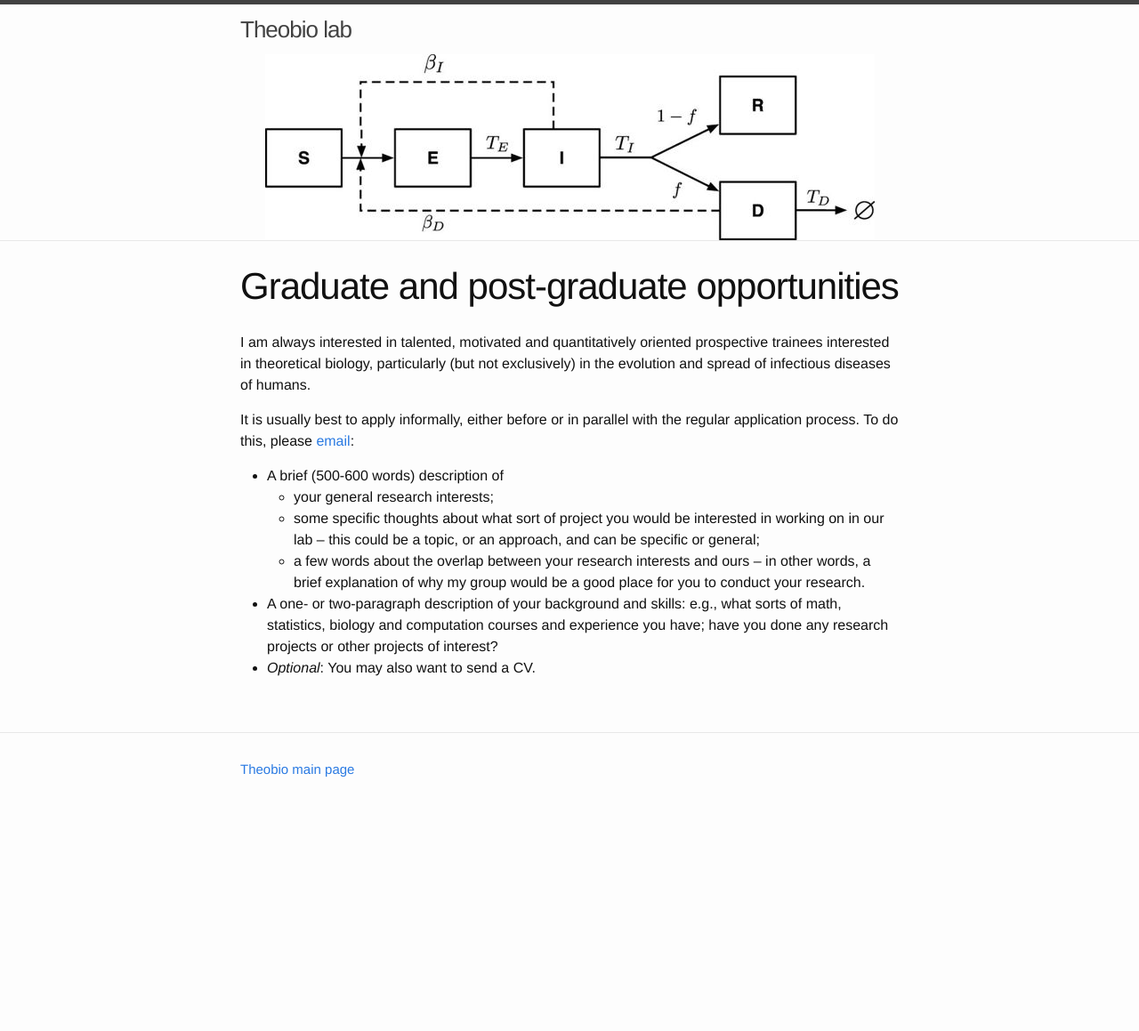
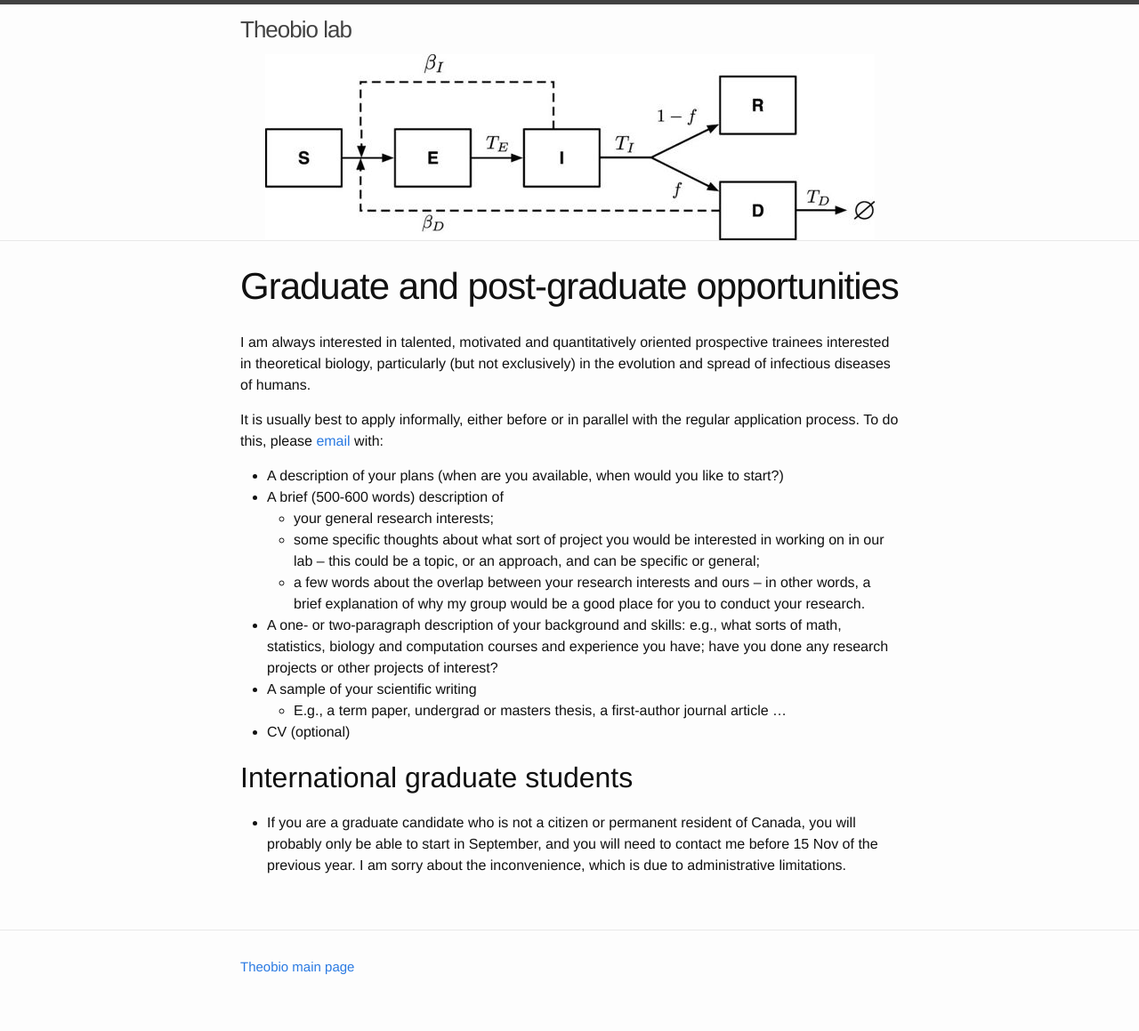
Before and after one commit to mac-theobio/mac-theobio.github.io, a Jekyll site: the page built from jd/grad.md, in a window 1280 px wide. Shown: the whole page at 89% size. Built offline with Jekyll 4.4.1, drawn with Linux system fonts in a browser that asks for light colours; before the commit the page ends 937 px from its top, so only the background shows below that.

Commit message:
Grad page

```diff
--- a/jd/grad.md
+++ b/jd/grad.md
@@ -5,11 +5,18 @@ title: Graduate and post-graduate opportunities
 
 I am always interested in talented, motivated and quantitatively oriented prospective trainees interested in theoretical biology, particularly (but not exclusively) in the evolution and spread of infectious diseases of humans.
 
-It is usually best to apply informally, either before or in parallel with the regular application process. To do this, please [email](mailto:dushoff@mcmaster.ca):
+It is usually best to apply informally, either before or in parallel with the regular application process. To do this, please [email](mailto:dushoff@mcmaster.ca) with:
 
+* A description of your plans (when are you available, when would you like to start?)
 * A brief (500-600 words) description of
 	* your general research interests;
 	* some specific thoughts about what sort of project you would be interested in working on in our lab -- this could be a topic, or an approach, and can be specific or general;
 	* a few words about the overlap between your research interests and ours -- in other words, a brief explanation of why my group would be a good place for you to conduct your research.
 * A one- or two-paragraph description of your background and skills: e.g., what sorts of math, statistics, biology and computation courses and experience you have; have you done any research projects or other projects of interest?
-* _Optional_: You may also want to send a CV.
+* A sample of your scientific writing
+	* E.g., a term paper, undergrad or masters thesis, a first-author journal article …
+* CV (optional)
+
+## International graduate students
+
+* If you are a graduate candidate who is not a citizen or permanent resident of Canada, you will probably only be able to start in September, and you will need to contact me before 15 Nov of the previous year. I am sorry about the inconvenience, which is due to administrative limitations.
```
